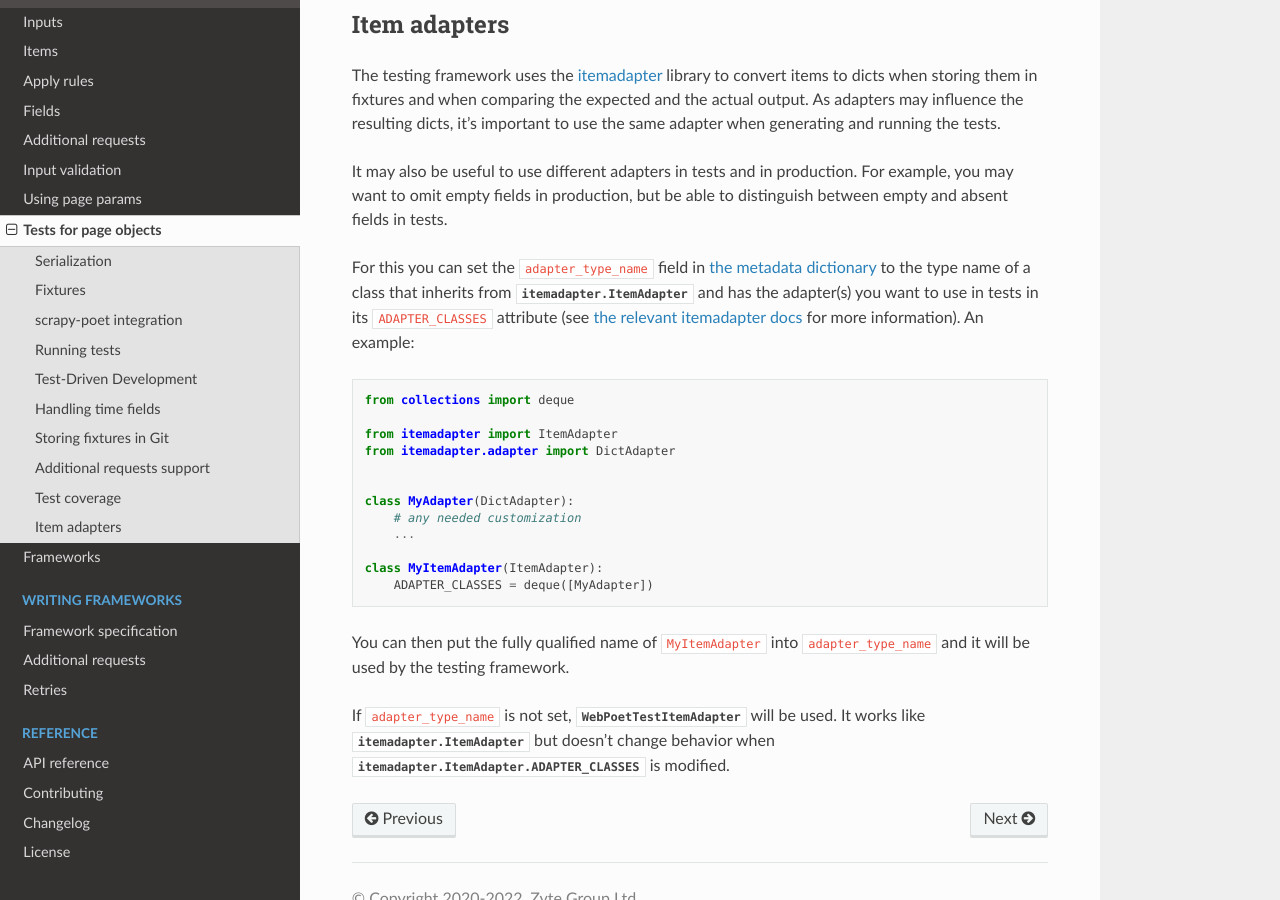
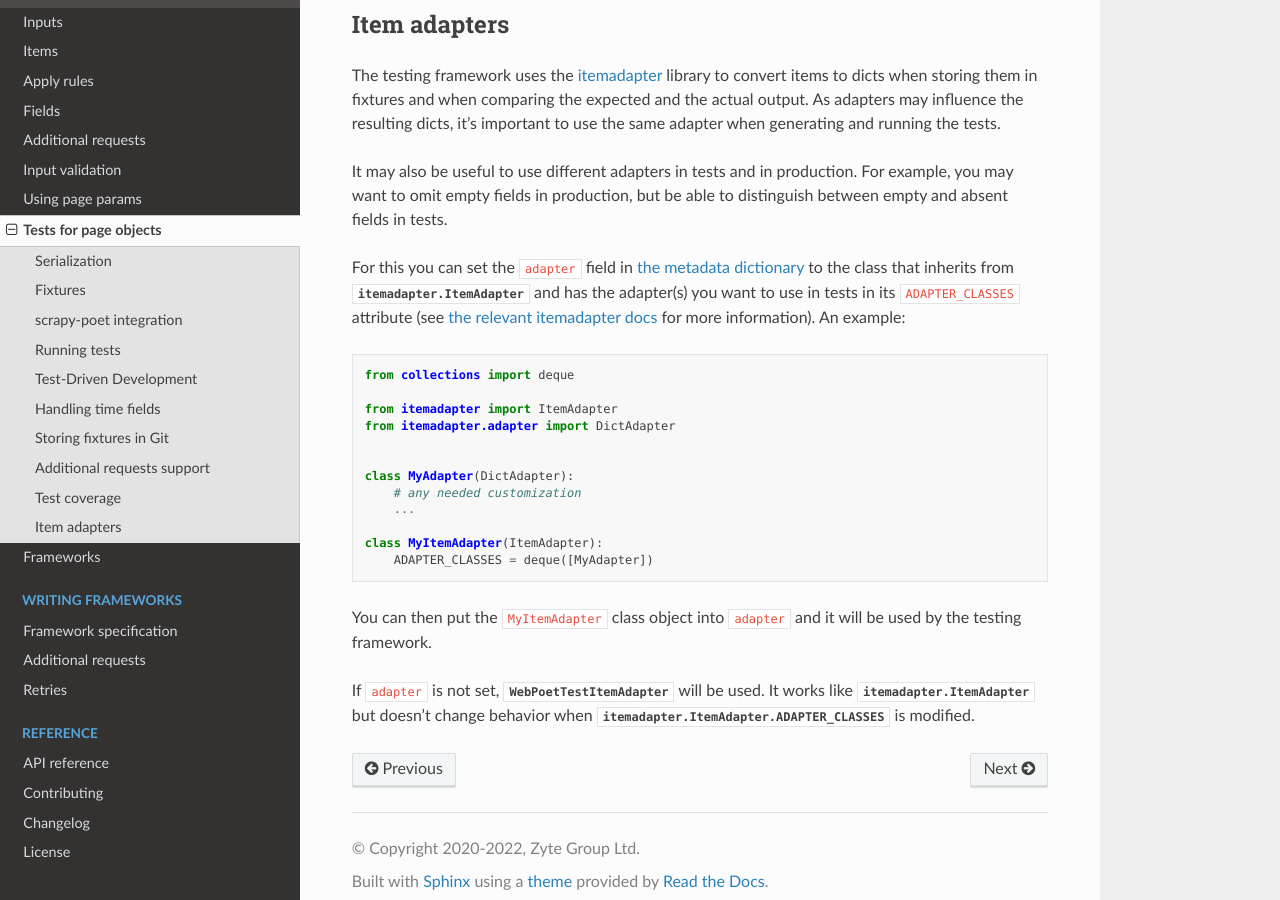
Before and after one commit to scrapinghub/web-poet, a Sphinx documentation site: the page built from docs/page-objects/testing.rst, in a window 1280 px wide and 900 px high, scrolled down 6373 px. Built offline with Sphinx 7.4.7 and the Read the Docs theme 2.0.0, drawn with Linux system fonts in a browser that asks for light colours.

Commit message:
Change `adapter_type_name` to `adapter`.

```diff
--- a/docs/page-objects/testing.rst
+++ b/docs/page-objects/testing.rst
@@ -338,8 +338,8 @@ It may also be useful to use different adapters in tests and in production. For
 example, you may want to omit empty fields in production, but be able to
 distinguish between empty and absent fields in tests.
 
-For this you can set the ``adapter_type_name`` field in :ref:`the metadata
-dictionary <fixture-save>` to the type name of a class that inherits from
+For this you can set the ``adapter`` field in :ref:`the metadata dictionary
+<fixture-save>` to the class that inherits from
 :class:`itemadapter.ItemAdapter` and has the adapter(s) you want to use in
 tests in its ``ADAPTER_CLASSES`` attribute (see `the relevant itemadapter
 docs`_ for more information). An example::
@@ -357,10 +357,10 @@ docs`_ for more information). An example::
     class MyItemAdapter(ItemAdapter):
         ADAPTER_CLASSES = deque([MyAdapter])
 
-You can then put the fully qualified name of ``MyItemAdapter`` into
-``adapter_type_name`` and it will be used by the testing framework.
+You can then put the ``MyItemAdapter`` class object into ``adapter`` and it
+will be used by the testing framework.
 
-If ``adapter_type_name`` is not set,
+If ``adapter`` is not set,
 :class:`~web_poet.testing.itemadapter.WebPoetTestItemAdapter` will be used.
 It works like :class:`itemadapter.ItemAdapter` but doesn't change behavior when
 :attr:`itemadapter.ItemAdapter.ADAPTER_CLASSES` is modified.
```
Also changed, not shown: 2 other files.
